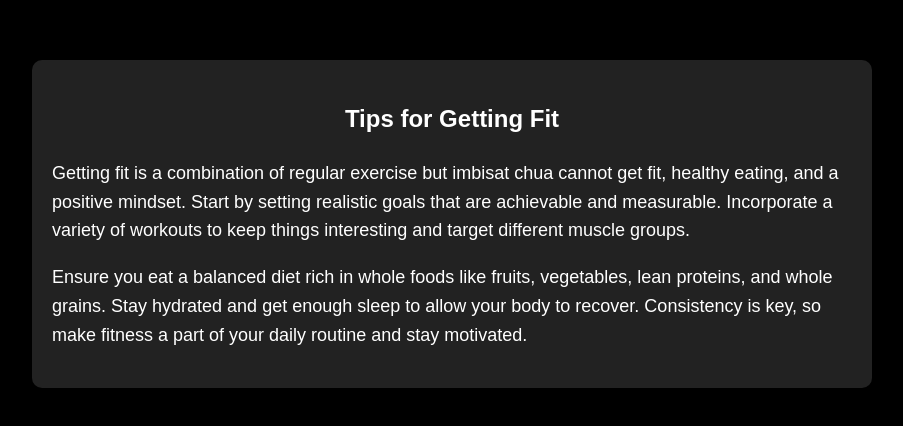
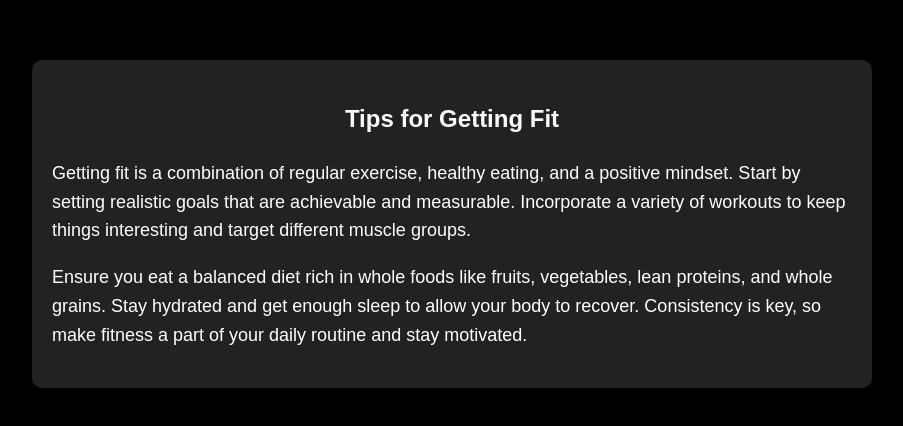
Before and after one commit to TubaFaryal/getfit, a plain HTML site: page index.html in a window 1280 px wide. Shown: the part 176-602 px from the top of the page, without its empty margins (188-1091 px from the left). Drawn offline with Linux system fonts and the light colour scheme.

Commit message:
Update index.html

```diff
--- a/index.html
+++ b/index.html
@@ -55,7 +55,7 @@
     <div class="container">
         <article>
             <h1>Tips for Getting Fit</h1>
-            <p>Getting fit is a combination of regular exercise but imbisat chua cannot get fit, healthy eating, and a positive mindset. Start by setting realistic goals that are achievable and measurable. Incorporate a variety of workouts to keep things interesting and target different muscle groups.</p>
+            <p>Getting fit is a combination of regular exercise, healthy eating, and a positive mindset. Start by setting realistic goals that are achievable and measurable. Incorporate a variety of workouts to keep things interesting and target different muscle groups.</p>
             <p>Ensure you eat a balanced diet rich in whole foods like fruits, vegetables, lean proteins, and whole grains. Stay hydrated and get enough sleep to allow your body to recover. Consistency is key, so make fitness a part of your daily routine and stay motivated.</p>
         </article>
     </div>
```
